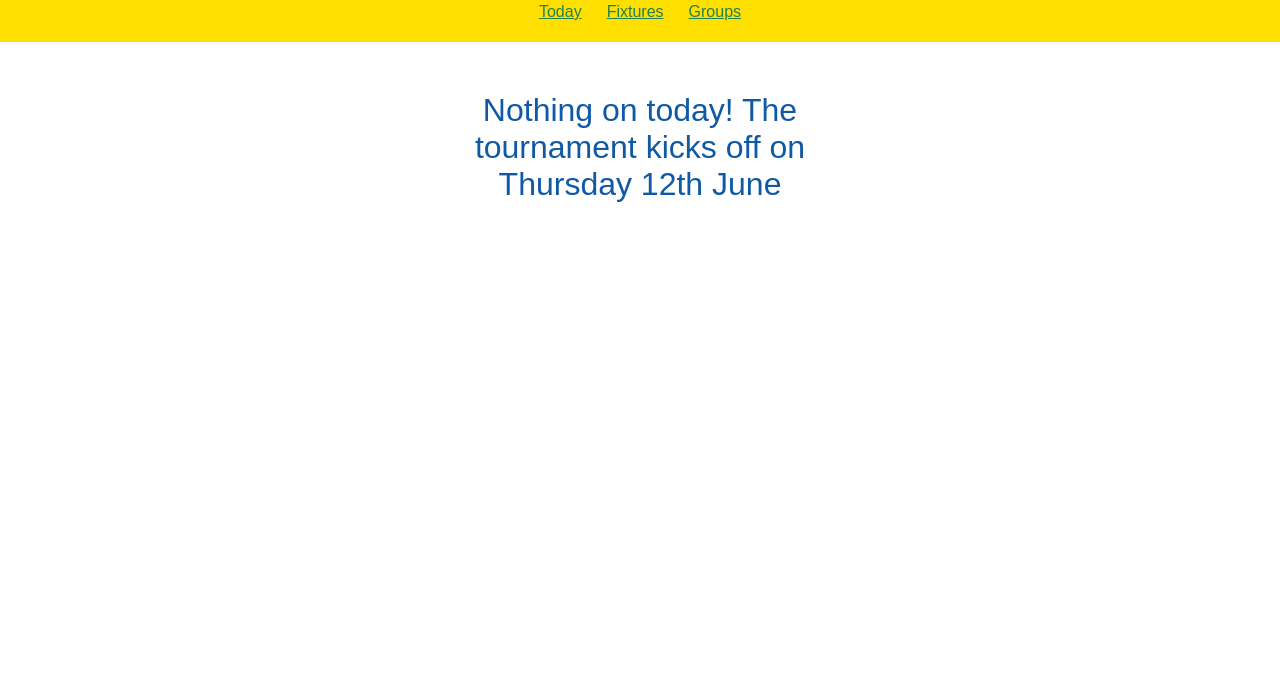
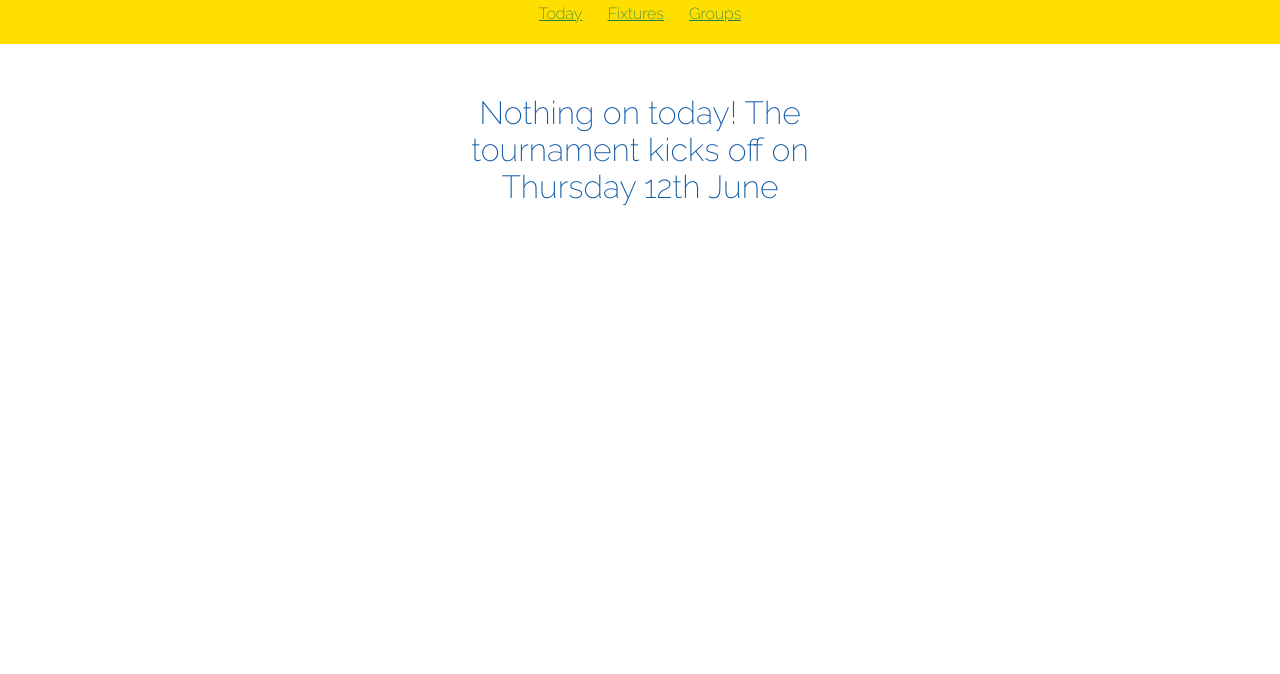
Before and after one commit to Copelandic/world-cup, a website: page app/index.html in a window 1280 px wide. Shown: the part 126-800 px from the top of the page. Drawn offline with nearby package versions, Linux system fonts and the light colour scheme; some packages are replaced by stand-ins of ours; files that its build step writes are made by us from their sources.

Commit message:
Raleway added as font

```diff
--- a/app/index.html
+++ b/app/index.html
@@ -12,6 +12,7 @@
     <!-- endbuild -->
     <!-- build:css(.tmp) styles/main.css -->
     <link rel="stylesheet" href="styles/main.css">
+    <link href='http://fonts.googleapis.com/css?family=Raleway:400,300,100,200' rel='stylesheet' type='text/css'>
     <!-- endbuild -->
   </head>
   <body ng-app="worldCupApp">
--- a/app/styles/main.scss
+++ b/app/styles/main.scss
@@ -1,6 +1,6 @@
 *{
-  font-family: futura, sans-serif;
-  font-weight: 100;
+  font-family: 'Raleway', sans-serif;
+  font-weight: 200;
 }
 html{
   padding: 0;
```
Also changed, not shown: app/styles/main.css.
